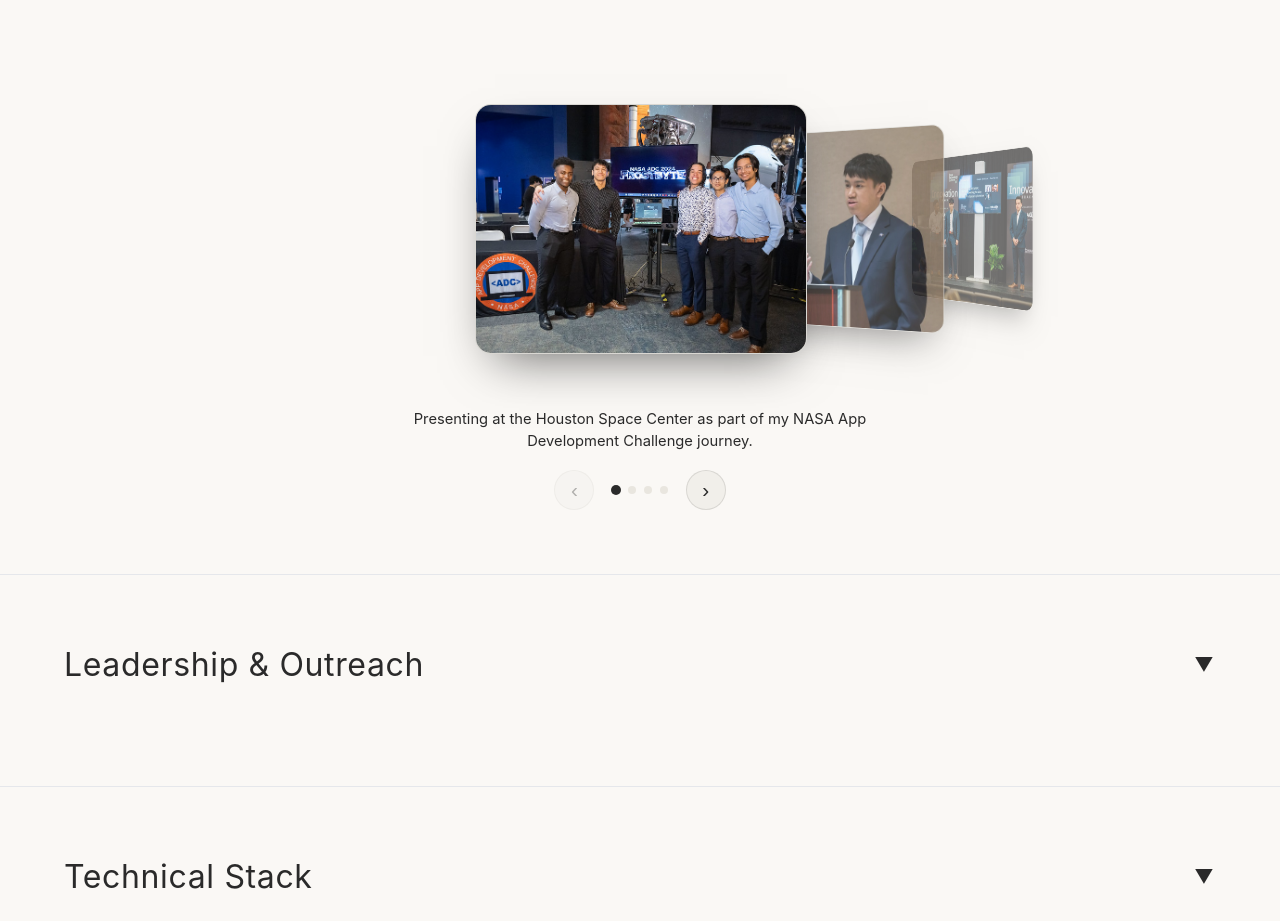
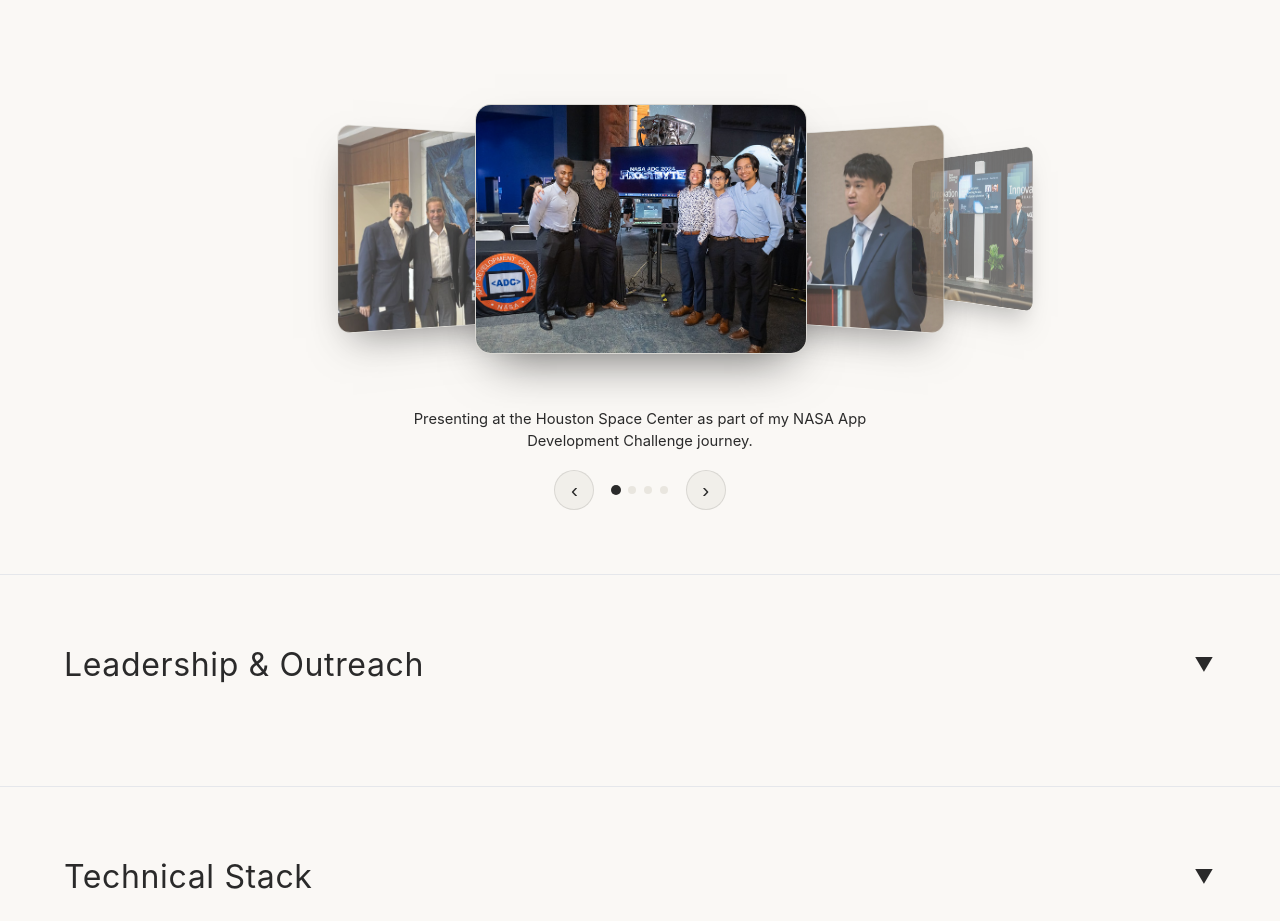
Before and after one commit to MossLouvan/MossLouvanPortfolio, a Next.js app: page / in a window 1280 px wide. Shown: the part 3390-4311 px from the top of the page. Built offline with nearby package versions, Linux system fonts and the light colour scheme.

Commit message:
fix: loop the achievements coverflow both directions
Circular offsets make the 3D deck a true ring; next past the last photo wraps to the first (and prev wraps backwards). Nav buttons no longer disable at the ends.

```diff
--- a/components/AchievementsCarousel.tsx
+++ b/components/AchievementsCarousel.tsx
@@ -47,8 +47,9 @@ export default function AchievementsCarousel({
     return () => ro.disconnect();
   }, [images.length]);
 
+  // wraps around so the deck loops infinitely in both directions
   const go = useCallback(
-    (i: number) => setActive(Math.max(0, Math.min(i, images.length - 1))),
+    (i: number) => setActive(((i % images.length) + images.length) % images.length),
     [images.length]
   );
   const next = useCallback(() => go(active + 1), [active, go]);
@@ -102,7 +103,11 @@ export default function AchievementsCarousel({
       >
         <div className="ach-stage" ref={stageRef}>
           {images.map((src, i) => {
-            const offset = i - active;
+            // circular offset → shortest path around the ring (enables looping)
+            const n = images.length;
+            let offset = i - active;
+            if (offset > n / 2) offset -= n;
+            if (offset < -n / 2) offset += n;
             const abs = Math.abs(offset);
             const hidden = abs > 2;
             const caption = captionFor(src);
@@ -152,7 +157,7 @@ export default function AchievementsCarousel({
         </AnimatePresence>
 
         <div className="ach-controls">
-          <button className="ach-nav" onClick={prev} disabled={active === 0} aria-label="Previous">
+          <button className="ach-nav" onClick={prev} aria-label="Previous">
             ‹
           </button>
           <div className="ach-dots" role="tablist">
@@ -167,12 +172,7 @@ export default function AchievementsCarousel({
               />
             ))}
           </div>
-          <button
-            className="ach-nav"
-            onClick={next}
-            disabled={active === images.length - 1}
-            aria-label="Next"
-          >
+          <button className="ach-nav" onClick={next} aria-label="Next">
             ›
           </button>
         </div>
```
